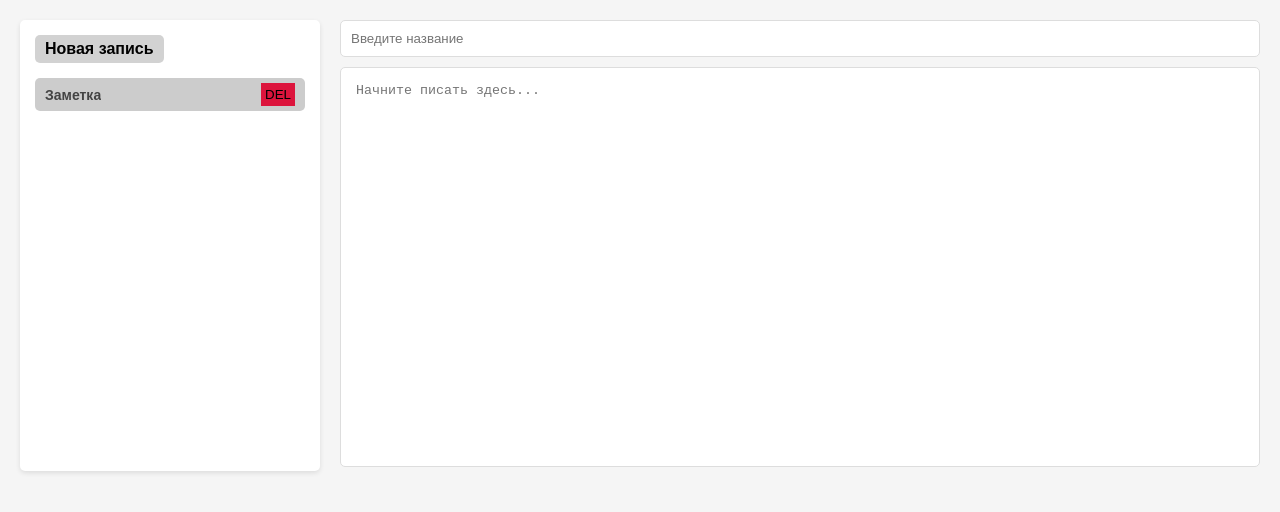
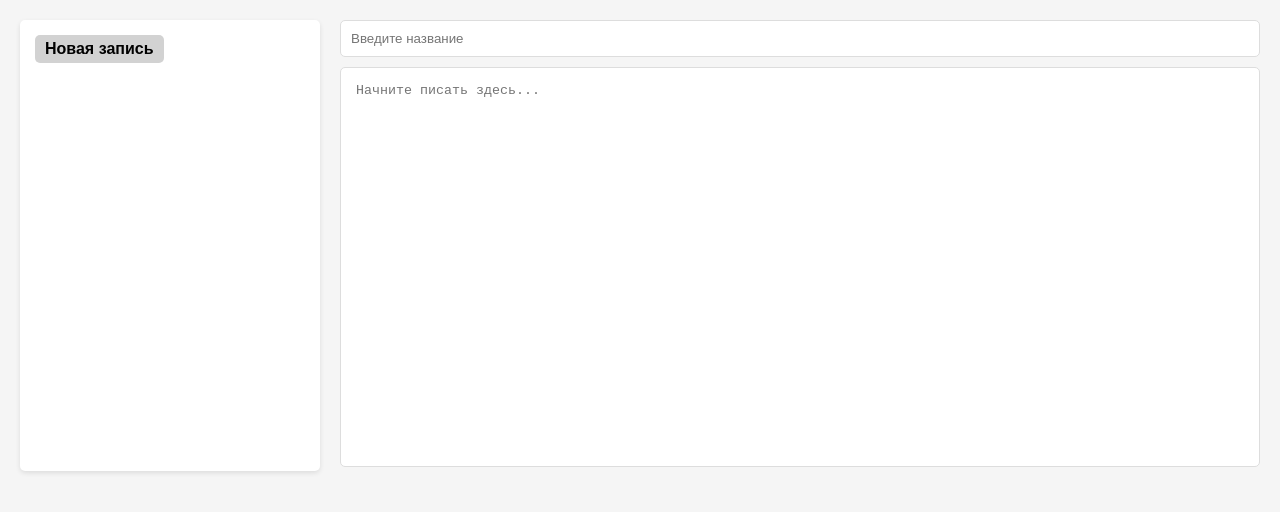
Before and after one commit to Vincent-tt-cyber/NotesPad-Js-App, a plain HTML site: page index.html in a window 1280 px wide. Drawn offline with Linux system fonts and the light colour scheme.

Commit message:
Удалена лишняя верстка

```diff
--- a/index.html
+++ b/index.html
@@ -10,13 +10,13 @@
     <div class="sidebar">
       <button class="add-note">Новая запись</button>
       <ul class="note__list">
-        <li class="note__item">
-          <h2 class="note__item-title">Заметка</h2>
-          <button data-action="delete" class="note__btn-delete">
+        <!-- <li class="note__item"> -->
+          <!-- <h2 class="note__item-title">Заметка</h2> -->
+          <!-- <button data-action="delete" class="note__btn-delete"> -->
             <!-- <img src="./img/delete-icon.svg" alt="delete" /> -->
-            DEL
-          </button>
-        </li>
+            <!-- DEL -->
+          <!-- </button> -->
+        <!-- </li> -->
       </ul>
     </div>
     <div class="editor-container">
@@ -27,6 +27,8 @@
       ></textarea>
     </div>
 
+
+
     <script src="./js/main.js"></script>
   </body>
 </html>
```
